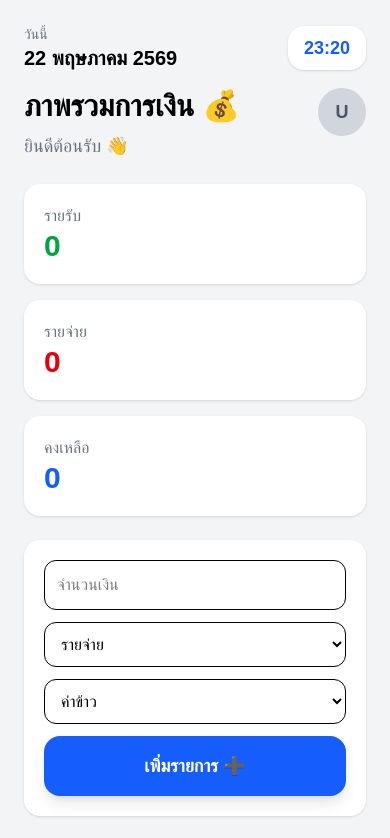
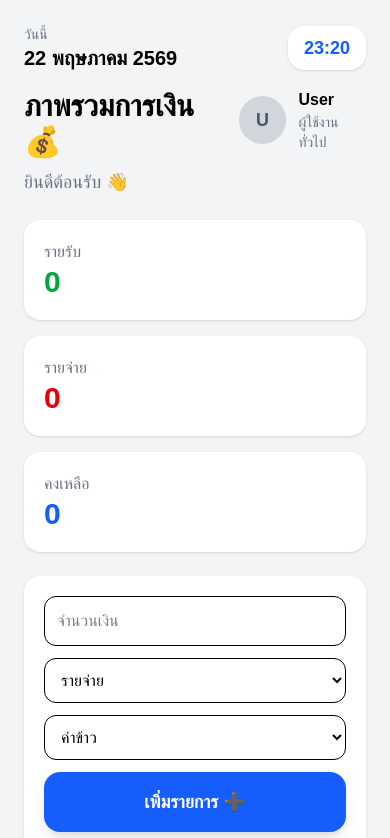
Before and after one commit to Paprem39/finance-tracker, a Next.js app: page /dashboard in a window 390 px wide. Shown: the top 838 px of the page. Built offline with nearby package versions, Linux system fonts and the light colour scheme.

Commit message:
Edit UserName Not show

```diff
--- a/src/app/dashboard/page.tsx
+++ b/src/app/dashboard/page.tsx
@@ -104,7 +104,7 @@ export default function Dashboard() {
     </div>
 
       {/* Username */}
-      <div className="hidden md:block">
+      <div>
         <p className="font-semibold">
           User
         </p>
```
